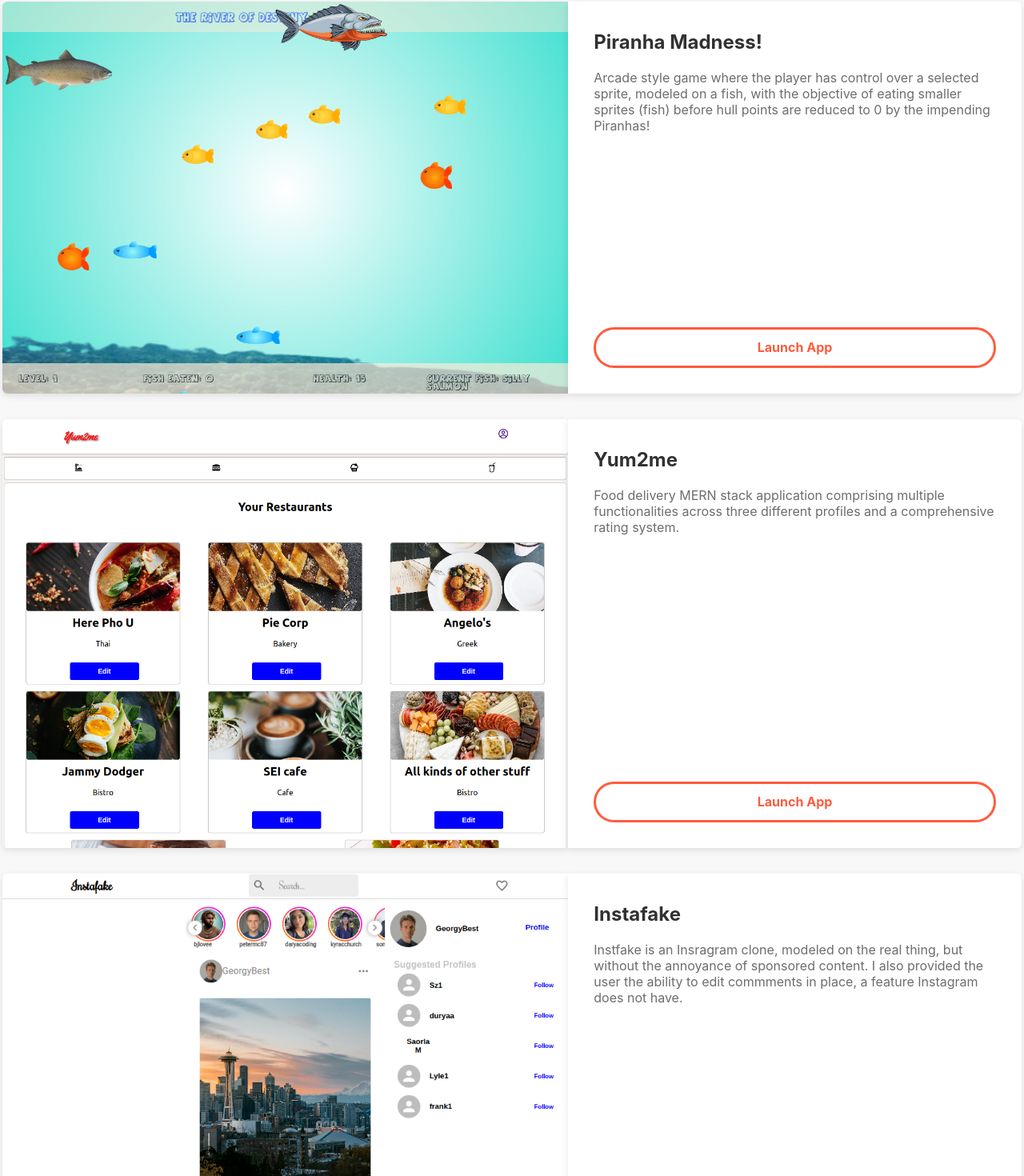
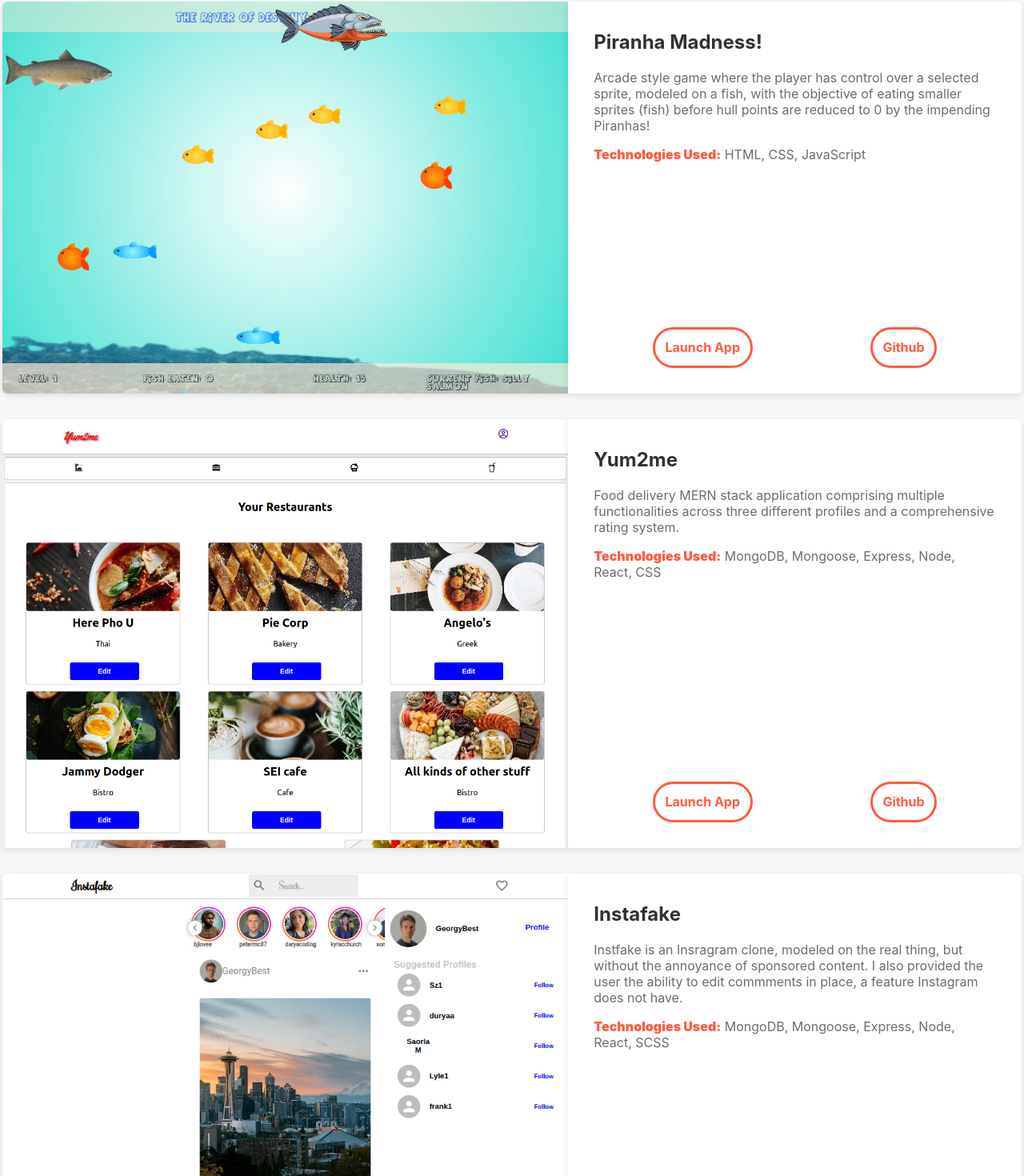
Before and after one commit to petermc87/portfolio, a React (Create React App) app: page / in a window 1280 px wide. Shown: the part 962-2432 px from the top of the page at 80% size. Built offline with nearby package versions, Linux system fonts and the light colour scheme.

Commit message:
added github link and technologies used

```diff
--- a/src/components/About/Article/Article.js
+++ b/src/components/About/Article/Article.js
@@ -45,7 +45,6 @@ export default function Article ({ heroimage, improvimage }) {
           </div>
         </div>
       </article>
-
     </div>
   )
 }
--- a/src/components/Project/Project.js
+++ b/src/components/Project/Project.js
@@ -1,6 +1,6 @@
 import styles from '../Project/Project.module.scss'
 
-export default function Project ({ image, title, url, blurb }) {
+export default function Project ({ image, title, url, blurb, tech, github }) {
   return (
     <div className={styles.projectContainer}>
       {/* <h1>Project</h1> */}
@@ -8,18 +8,19 @@ export default function Project ({ image, title, url, blurb }) {
       <div className={styles.projectDescription}>
         <div>
           <h2>{title}</h2>
-          {/* <p>Lorem ipsum dolor sit amet consectetur adipisicing elit. Maxime mollitia,
-            molestiae quas vel sint commodi repudiandae consequuntur voluptatum laborum
-            numquam blanditiis harum quisquam eius sed odit fugiat iusto fuga praesentium
-            optio, eaque rerum! Provident similique accusantium nemo autem. Veritatis
-            obcaecati tenetur iure eius earum ut molestias architecto voluptate aliquam
-            nihil, eveniet aliquid culpa officia aut! Impedit sit sunt quaerat, odit,
-          </p> */}
           <p>{blurb}</p>
+          <div>
+           <p><span>Technologies Used:</span> {tech}</p>
+          </div>
         </div>
-        <a href={url}>
-          <div className={styles.button}><h4>Launch App</h4></div>
-        </a>
+        <div className={styles.buttonContainer}>
+          <a href={url}>
+            <div className={styles.button}><h4>Launch App</h4></div>
+          </a>
+          <a href={github}>
+            <div className={styles.button}><h4>Github</h4></div>
+          </a>
+        </div>
       </div>
     </div>
   )
--- a/src/components/Project/Project.module.scss
+++ b/src/components/Project/Project.module.scss
@@ -30,6 +30,14 @@
         border-radius: var(--div-radius) 0 0 var(--div-radius);
         box-shadow: 0 3px 10px rgba(0, 0, 0, 0.1);
     }
+
+}
+
+.buttonContainer{
+    // border: solid blue;
+    display: flex;
+    justify-content: space-around;
+
 
 }
 
--- a/src/components/Section/ProjectSection/ProjectSection.js
+++ b/src/components/Section/ProjectSection/ProjectSection.js
@@ -8,6 +8,10 @@ const piranhaMBlurb = 'Arcade style game where the player has control over a sel
 const yum2meBlurb = 'Food delivery MERN stack application comprising multiple functionalities across three different profiles and a comprehensive rating system.'
 const instafakeBlurb = 'Instfake is an Insragram clone, modeled on the real thing, but without the annoyance of sponsored content. I also provided the user the ability to edit commments in place, a feature Instagram does not have.'
 
+const piranhaTech = 'HTML, CSS, JavaScript'
+const yum2meTech = 'MongoDB, Mongoose, Express, Node, React, CSS'
+const instafakeTech = 'MongoDB, Mongoose, Express, Node, React, SCSS'
+
 export default function ProjectSection () {
   return (
     <div className={styles.projectSection}>
@@ -17,19 +21,25 @@ export default function ProjectSection () {
         image={Gamescreen}
         title='Piranha Madness!'
         url='https://petermc87.github.io/project_1_piranha_madness/'
+        github='https://github.com/petermc87/project_1_piranha_madness'
         blurb={piranhaMBlurb}
+        tech={piranhaTech}
       />
       <Project
         image={Yum2me}
         title='Yum2me'
         url='https://starfish-app-glmra.ondigitalocean.app/'
+        github='https://github.com/petermc87/yum2me'
         blurb={yum2meBlurb}
+        tech={yum2meTech}
       />
       <Project
         image={Instafake}
         title='Instafake'
         url='https://instafake.herokuapp.com/'
+        github='https://github.com/bjlovee/instagram'
         blurb={instafakeBlurb}
+        tech={instafakeTech}
       />
     </div>
   )
```
